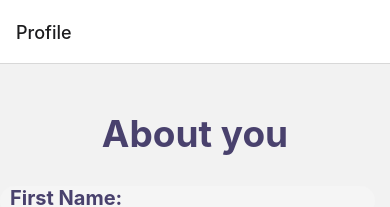
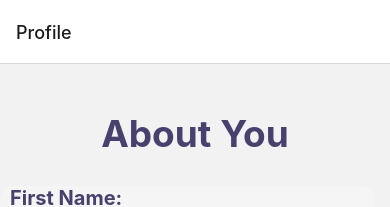
Before and after one commit to daphinie/parent-plan-it, a React Native app: screen /Profile in a window 390 px wide. Shown: the top 207 px of the page. Built offline with nearby package versions, Linux system fonts and the light colour scheme.

Commit message:
Name change

```diff
--- a/src/screens/BasicInfo/index.js
+++ b/src/screens/BasicInfo/index.js
@@ -29,7 +29,7 @@ export default function InfoPage() {
 
   return (
     <View style={styles.container}>
-      <Text style={styles.title}>About you</Text>
+      <Text style={styles.title}>About You</Text>
 
       <Text style={[styles.labelinput, styles.textColor]}>First Name:</Text>
       <TextInput
```
